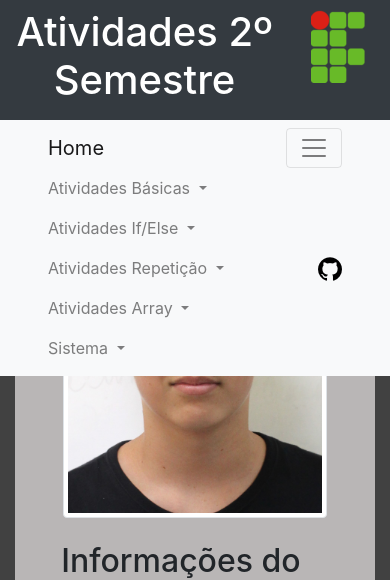
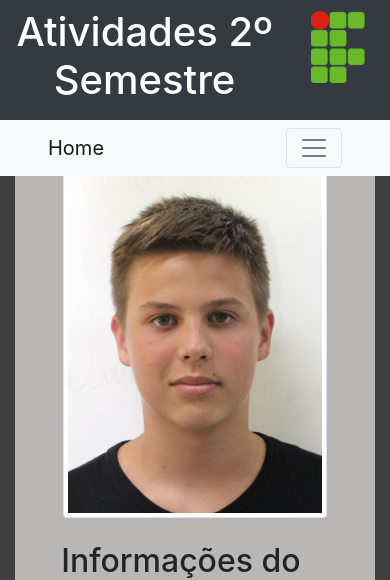
Before and after one commit to hartmannjonatan/atv2semestre, a PHP site: page / in a window 390 px wide. Shown: the top 580 px of the page. Run offline with PHP 8.4, Linux system fonts and the light colour scheme; some libraries are stand-ins or nearby versions.

Commit message:
Corrigindo bug nav sm

```diff
--- a/nav.php
+++ b/nav.php
@@ -3,7 +3,7 @@
             <button class="navbar-toggler" type="button" data-toggle="collapse" data-target="#navbarNavDropdown" aria-controls="navbarNavDropdown" aria-expanded="false" aria-label="Alterna navegação">
                 <span class="navbar-toggler-icon"></span>
             </button>
-            <div class="collapse navbar-collapse d-flex" id="navbarNavDropdown">
+            <div class="collapse navbar-collapse d-md-flex" id="navbarNavDropdown">
                 <ul class="navbar-nav flex-grow-1">
                     <li class="nav-item dropdown">
                         <a class="nav-link dropdown-toggle" href="#" id="navbarDropdownMenuLink" role="button" data-toggle="dropdown" aria-haspopup="true" aria-expanded="false">
```
